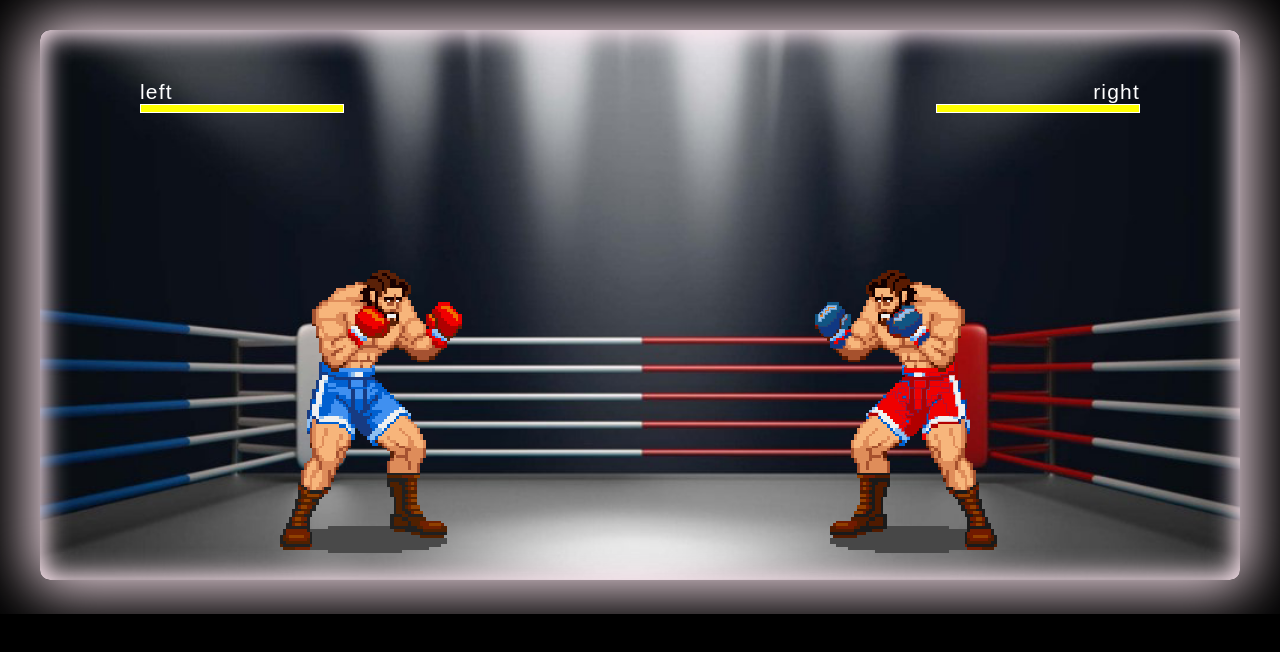
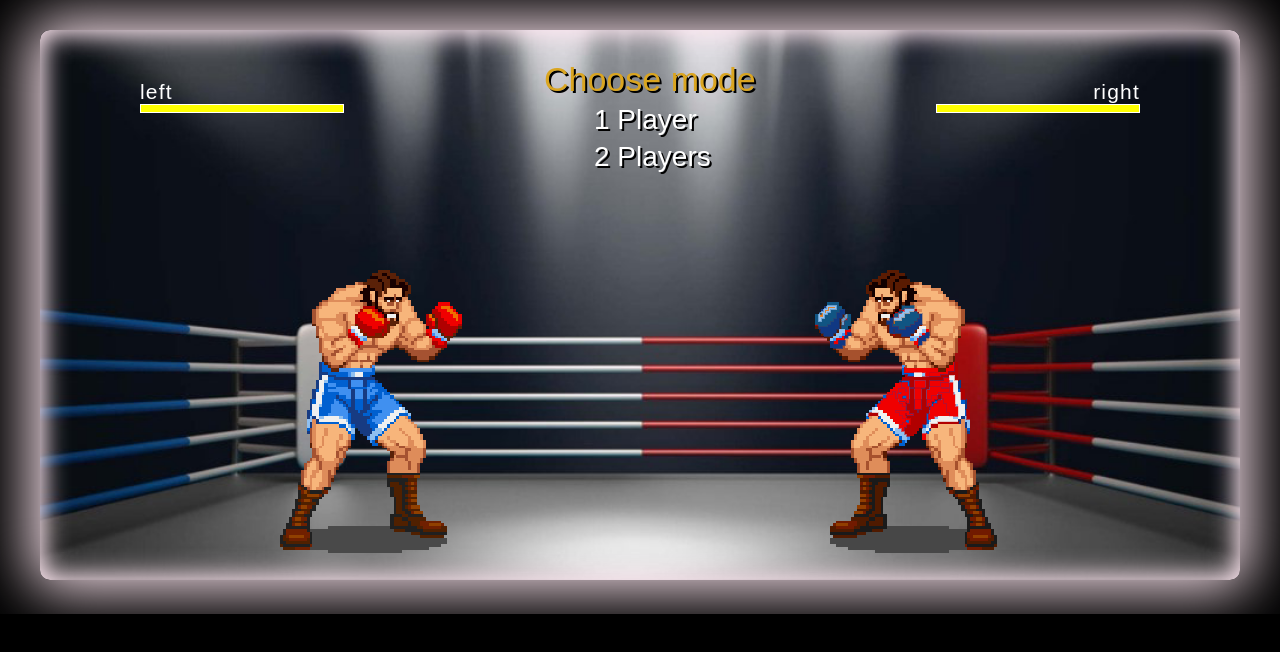
Before and after one commit to tunikov/Boxing, a React (Create React App) app: page / in a window 1280 px wide. Shown: the top 652 px of the page. Built offline with nearby package versions, Linux system fonts and the light colour scheme; the HTML template or start-up script is replaced by a standard one.

Commit message:
added mode choice block

```diff
--- a/src/App.js
+++ b/src/App.js
@@ -5,6 +5,7 @@ import './App.scss'
 import Score from './components/score'
 import Boxer from './components/boxer'
 import { damage, initialState } from './config'
+import ModeSelection from './components/modeSelection'
 import { initialPositions as IP, boxersId as ID } from './constants'
 
 class App extends Component {
@@ -15,6 +16,7 @@ class App extends Component {
     this.moveRight = this.moveRight.bind(this)
     this.rematch = this.rematch.bind(this)
     this.checkDamage = this.checkDamage.bind(this)
+    this.onModeSelection = this.onModeSelection.bind(this)
   }
 
   _allowLeftMoving(boxerId) {
@@ -54,6 +56,10 @@ class App extends Component {
     this._checkWinner()
   }
 
+  onModeSelection(mode) {
+    this.setState({ mode })
+  }
+
   moveRight(boxerId) {
     if(this._allowRightMoving(boxerId)) {
       this.setState({ [`${boxerId}Position`]: this.state[`${boxerId}Position`] + 50 })
@@ -78,6 +84,7 @@ class App extends Component {
         onClick={this.rematch}>
         <div className="ring">
           <div className="ring-inner" />
+          {this.state.mode === 0 ? <ModeSelection onModeSelection={this.onModeSelection} /> : null}
           <Score health={this.state.leftBoxerHealth}
             name="left" />
           <Score health={this.state.rightBoxerHealth}
--- a/src/App.scss
+++ b/src/App.scss
@@ -32,12 +32,14 @@ html{
 	position: absolute;
 	top: 100px;
 	left: 50%;
-	color: #ffffff;
+	color: goldenrod;
     transform: translateX(-50%);
-	font-size: 26px;
+	font-size: 28px;
 	font-weight: 600;
+	text-shadow: 2px 2px #000;
 	text-transform: uppercase;
 	.rematch-message {
+		color: #fff;
 		text-transform: none;
 		font-weight: normal;
 		font-size: 22px;
--- /dev/null
+++ b/src/components/modeSelection/index.js
@@ -0,0 +1,26 @@
+
+/* eslint-disable react/jsx-no-bind */
+import PropTypes from 'prop-types'
+import React from 'react'
+
+import './modeSelection.scss'
+
+const ModeSelection = ({ onModeSelection }) => (
+  <div className="modeSelection">
+    <div className="modeSelection_header">Choose mode</div>
+    <div className="item"
+      onClick={() => {onModeSelection(1)}}>
+      1 Player
+    </div>
+    <div className="item"
+      onClick={() => {onModeSelection(2)}}>
+      2 Players
+    </div>
+  </div>
+)
+
+ModeSelection.propTypes = {
+  onModeSelection: PropTypes.func.isRequired,
+}
+
+export default ModeSelection
--- /dev/null
+++ b/src/components/modeSelection/modeSelection.scss
@@ -0,0 +1,26 @@
+.modeSelection {
+  color: #fff;
+  position: absolute;
+  top: 30px;
+  left: 42%;
+  font-size: 34px;
+  color: goldenrod;
+  text-shadow: 2px 2px #000;
+  .modeSelection_title {
+    font-size: 20px;
+    text-align: left;
+    padding-bottom: 20px;
+    font-weight: 600;
+  }
+  .item {
+    color: #fff;
+    font-size: 28px;
+    text-align: left;
+    padding-top: 5px;
+    padding-left: 50px;
+    &:hover {
+      color: goldenrod;
+      cursor: pointer;
+    }
+  }
+}
--- a/src/config/initialAppState.js
+++ b/src/config/initialAppState.js
@@ -1,6 +1,7 @@
 import { initialPositions as IP } from '../constants'
 
 export default {
+  mode: 0,
   leftBoxerHealth: 100,
   rightBoxerHealth: 100,
   leftBoxerPosition: IP.leftBoxer,
```
